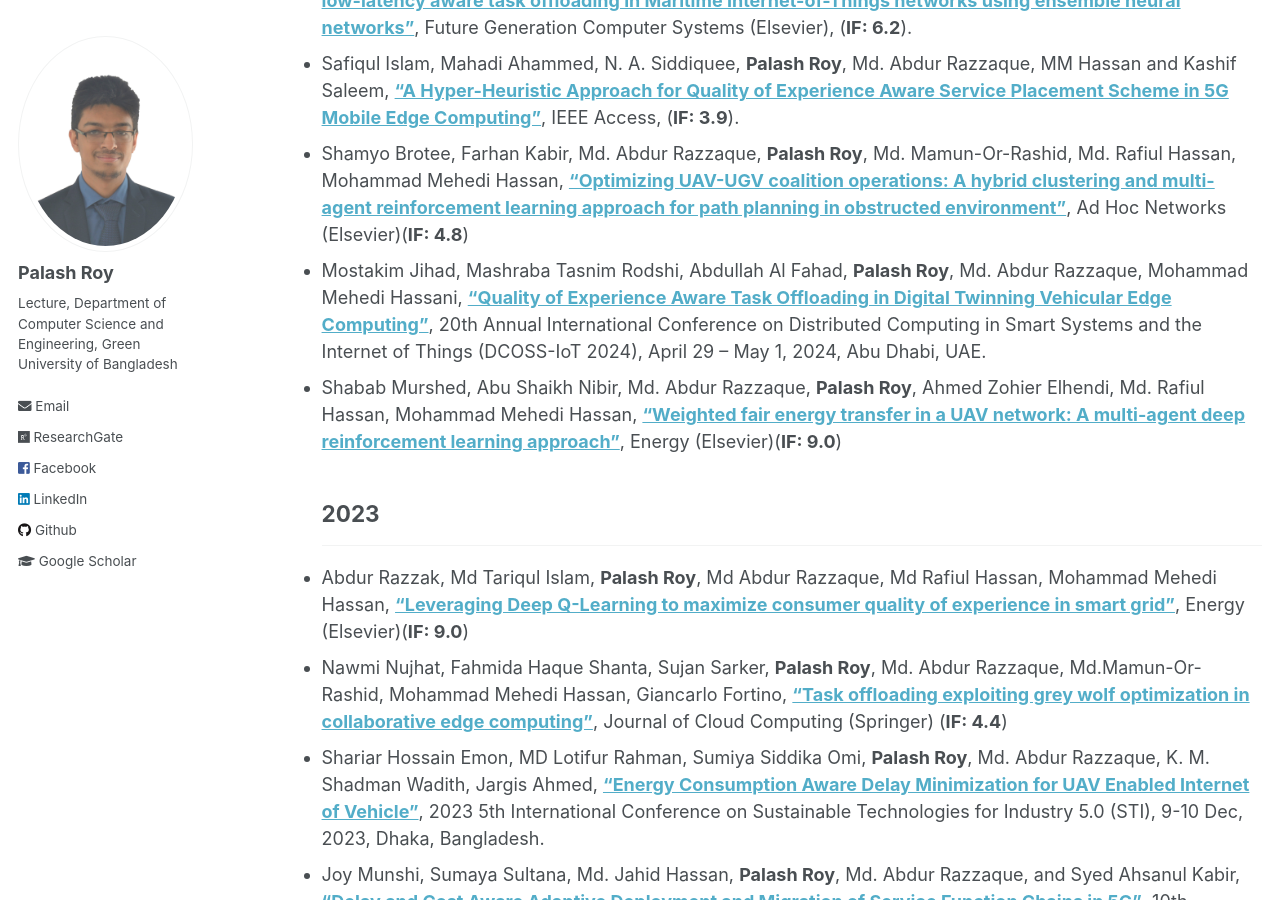
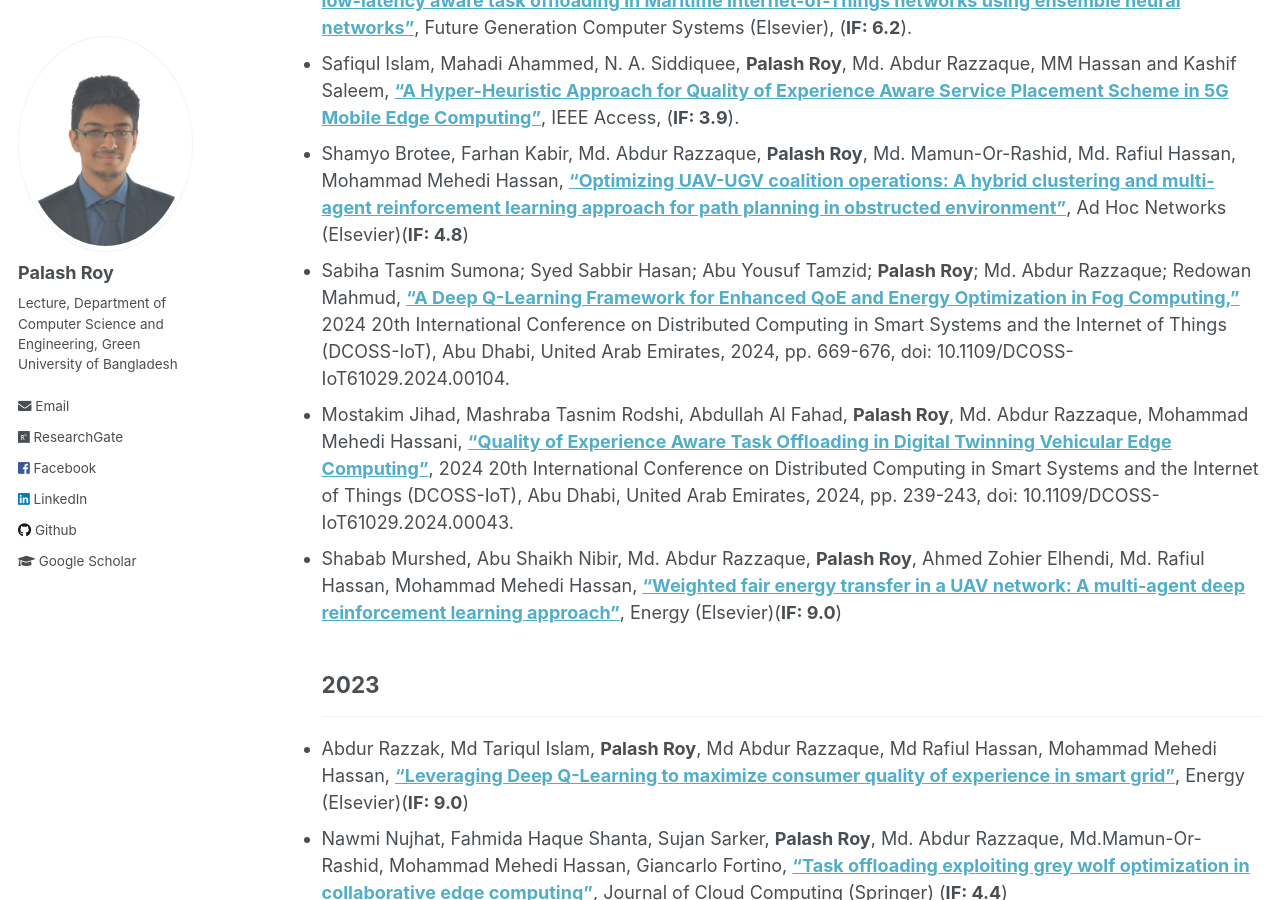
Before and after one commit to PalashRoy975/PalashRoy975.github.io, a Jekyll site: the page built from _pages/publications.md, in a window 1280 px wide and 900 px high, scrolled down 367 px. Built offline with Jekyll 4.4.1, drawn with Linux system fonts in a browser that asks for light colours.

Commit message:
Update publications.md

```diff
--- a/_pages/publications.md
+++ b/_pages/publications.md
@@ -11,7 +11,8 @@ author_profile: true
 * Sudip Chandra Ghoshal, Md Maruf Hossain, Bishozit Chandra Das, **Palash Roy**, Md. Abdur Razzaque, Saiful Azad, Mohammad Mehedi Hassan, Claudio Savaglio, Giancarlo Fortino, [**"VESBELT: An energy-efficient and low-latency aware task offloading in Maritime Internet-of-Things networks using ensemble neural networks"**](https://www.sciencedirect.com/science/article/abs/pii/S0167739X24003960?via%3Dihub), Future Generation Computer Systems (Elsevier), (**IF: 6.2**).
 * Safiqul Islam, Mahadi Ahammed, N. A. Siddiquee, **Palash Roy**, Md. Abdur Razzaque, MM Hassan and Kashif Saleem, [**"A Hyper-Heuristic Approach for Quality of Experience Aware Service Placement Scheme in 5G Mobile Edge Computing"**](https://ieeexplore.ieee.org/document/10535489), IEEE Access, (**IF: 3.9**).
 * Shamyo Brotee, Farhan Kabir, Md. Abdur Razzaque, **Palash Roy**, Md. Mamun-Or-Rashid, Md. Rafiul Hassan, Mohammad Mehedi Hassan,  [**"Optimizing UAV-UGV coalition operations: A hybrid clustering and multi-agent reinforcement learning approach for path planning in obstructed environment"**](https://www.sciencedirect.com/science/article/pii/S1570870524001306), Ad Hoc Networks (Elsevier)(**IF: 4.8**)
-* Mostakim Jihad, Mashraba Tasnim Rodshi, Abdullah Al Fahad, **Palash Roy**, Md. Abdur Razzaque, Mohammad Mehedi Hassani, [**"Quality of Experience Aware Task Offloading in Digital Twinning Vehicular Edge Computing"**](), 20th Annual International Conference on Distributed Computing in Smart Systems and the Internet of Things (DCOSS-IoT 2024), April 29 – May 1, 2024, Abu Dhabi, UAE.
+* Sabiha Tasnim Sumona; Syed Sabbir Hasan; Abu Yousuf Tamzid; **Palash Roy**; Md. Abdur Razzaque; Redowan Mahmud, [**"A Deep Q-Learning Framework for Enhanced QoE and Energy Optimization in Fog Computing,"**](https://ieeexplore.ieee.org/document/10621454/authors#authors) 2024 20th International Conference on Distributed Computing in Smart Systems and the Internet of Things (DCOSS-IoT), Abu Dhabi, United Arab Emirates, 2024, pp. 669-676, doi: 10.1109/DCOSS-IoT61029.2024.00104.
+* Mostakim Jihad, Mashraba Tasnim Rodshi, Abdullah Al Fahad, **Palash Roy**, Md. Abdur Razzaque, Mohammad Mehedi Hassani, [**"Quality of Experience Aware Task Offloading in Digital Twinning Vehicular Edge Computing"**](https://ieeexplore.ieee.org/document/10621520), 2024 20th International Conference on Distributed Computing in Smart Systems and the Internet of Things (DCOSS-IoT), Abu Dhabi, United Arab Emirates, 2024, pp. 239-243, doi: 10.1109/DCOSS-IoT61029.2024.00043.
 * Shabab Murshed, Abu Shaikh Nibir, Md. Abdur Razzaque, **Palash Roy**, Ahmed Zohier Elhendi, Md. Rafiul Hassan, Mohammad Mehedi Hassan,  [**"Weighted fair energy transfer in a UAV network: A multi-agent deep reinforcement learning approach"**](https://www.sciencedirect.com/science/article/abs/pii/S0360544224002986), Energy (Elsevier)(**IF: 9.0**)
 ## 2023
 -----------
```
